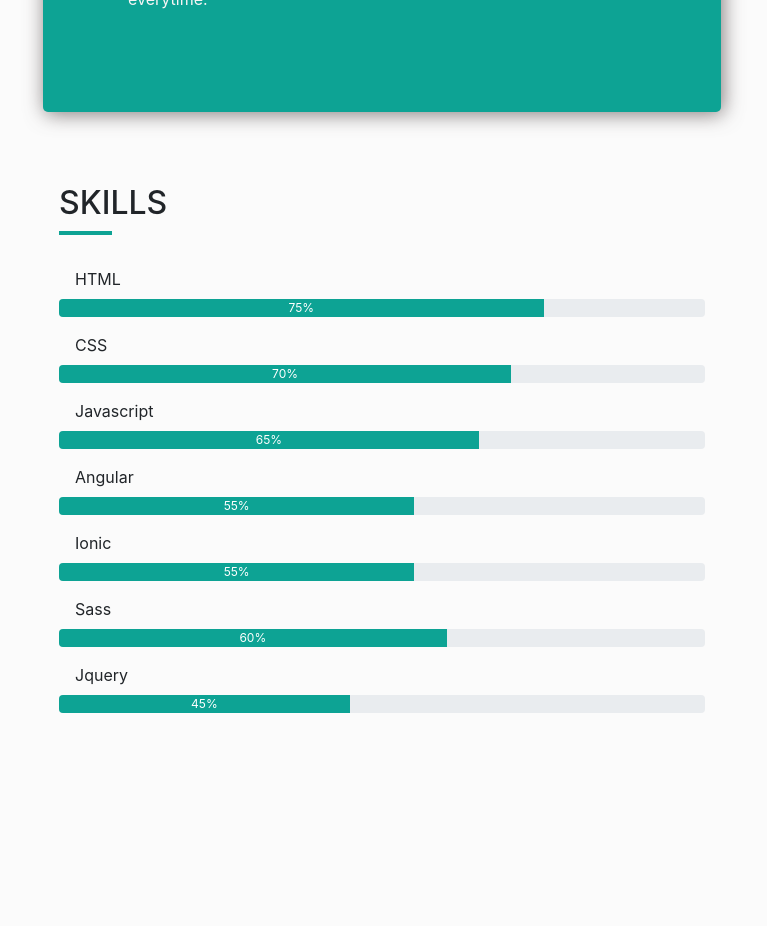
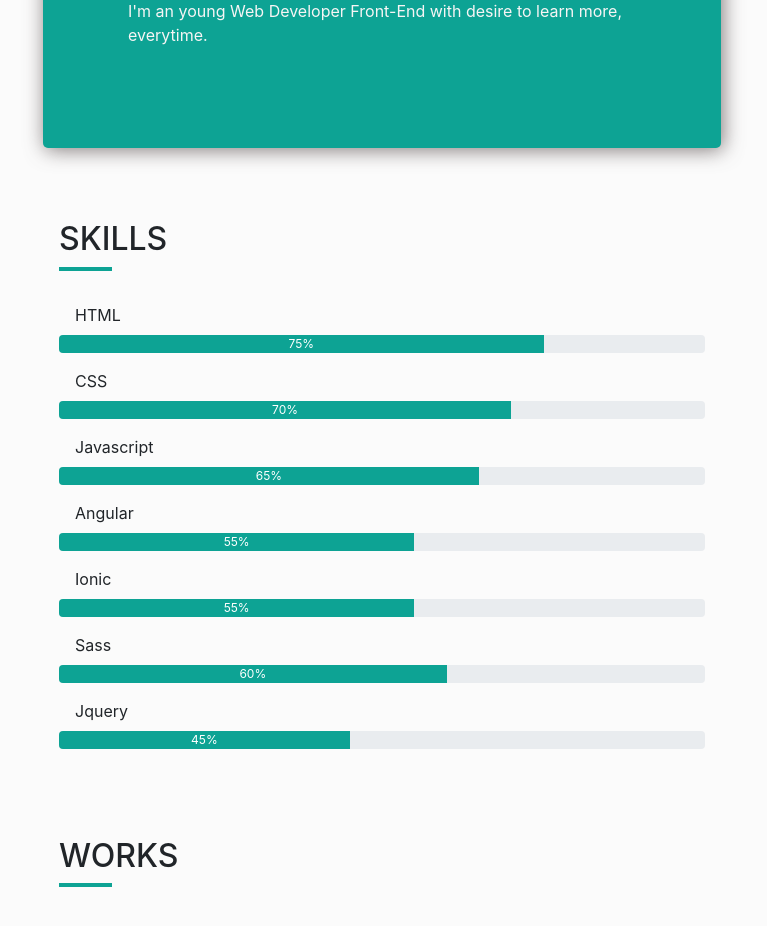
Before and after one commit to Brenont/brenont.github.io, an Angular app in the folder brenont/: page / in a window 1280 px wide. Shown: the part 440-1366 px from the top of the page, without its empty margins (258-1025 px from the left). Before the commit the page ends 1217 px from the top, so only its background shows below. Built offline with nearby package versions, Linux system fonts and the light colour scheme.

Commit message:
db local

```diff
--- a/brenont/src/app/components/me/me.component.html
+++ b/brenont/src/app/components/me/me.component.html
@@ -1,22 +1,17 @@
 <section class="pt-4 pb-5">
 <div class="container shadow-bx" on-mouseover="cardHover=true" (mouseleave)="cardHover=false" [ngClass]="{'container-hover': cardHover}">
   <div class="title-area pl-3">
-    <h2>ABOUT ME</h2>
+    <h2 class="title">{{date.title}}</h2>
     <div class="title-border"></div>
   </div>
   <!-- <h1>Breno Nunes</h1> -->
   <div class="card pt-3">
     <img src="../../../assets/img/me.jpg" class="card-img-top shadow-bx" alt="Breno Nunes">
     <div class="card-body">
-      <h5 class="card-title">Breno Nunes</h5>
-      <p class="card-text">I'm an young Web Developer Front-End with desire to learn more, everytime.</p>
+      <h5 class="card-title">{{date.myName}}</h5>
+      <p class="card-text" *ngFor="let intro of date.intros">{{intro}}</p>
       <div class="text-hided" [ngClass]="{'card-text-hover': cardHover}">
-        <p class="card-text">Lorem ipsum, dolor sit amet consectetur adipisicing elit. Nesciunt, illum nobis voluptas
-          earum cumque illo cum rem ab? Doloremque rerum voluptatum fugit saepe soluta laborum. Commodi beatae
-          voluptates eum in.</p>
-        <p class="card-text">Lorem ipsum, dolor sit amet consectetur adipisicing elit. Nesciunt, illum nobis voluptas
-          earum cumque illo cum rem ab? Doloremque rerum voluptatum fugit saepe soluta laborum. Commodi beatae
-          voluptates eum in.</p>
+        <p class="card-text" *ngFor="let textExtra of date.textsExtra">{{textExtra}}</p>
       </div>
     </div>
   </div>
--- a/brenont/src/app/components/me/me.component.scss
+++ b/brenont/src/app/components/me/me.component.scss
@@ -58,6 +58,6 @@
     }
   }
   .container-hover {
-    padding: 1.2rem;
+    padding: 1rem;
   }
 }
--- a/brenont/src/app/components/me/me.component.ts
+++ b/brenont/src/app/components/me/me.component.ts
@@ -1,4 +1,5 @@
 import { Component, OnInit } from '@angular/core';
+import { DATE } from "../../../theme/db.js"
 
 @Component({
   selector: 'app-me',
@@ -6,6 +7,7 @@ import { Component, OnInit } from '@angular/core';
   styleUrls: ['./me.component.scss']
 })
 export class MeComponent implements OnInit {
+  public date = DATE.sections.aboutMe;
 
   public cardHover = false;
 
--- a/brenont/src/app/components/navbar/navbar.component.html
+++ b/brenont/src/app/components/navbar/navbar.component.html
@@ -1,3 +1 @@
-<p>
-  navbar works!
-</p>
+<nav class="mb-3" style="background-color: #000; height: 60px; width: 100%;"></nav>
--- a/brenont/src/app/components/skills/skills.component.html
+++ b/brenont/src/app/components/skills/skills.component.html
@@ -1,6 +1,6 @@
 <section class="pt-4 pb-5">
-  <div class="pb-3 pl-3">
-    <h2>SKILLS</h2>
+  <div class="title-area pb-3 pl-3">
+    <h2 class="title">{{date.title}}</h2>
     <div class="title-border"></div>
   </div>
 
--- a/brenont/src/app/components/skills/skills.component.ts
+++ b/brenont/src/app/components/skills/skills.component.ts
@@ -1,4 +1,5 @@
 import { Component, OnInit } from "@angular/core";
+import { DATE } from "../../../theme/db.js"
 
 @Component({
   selector: "app-skills",
@@ -6,39 +7,11 @@ import { Component, OnInit } from "@angular/core";
   styleUrls: ["./skills.component.scss"]
 })
 export class SkillsComponent implements OnInit {
+  public date = DATE.sections.skills;
   public skills: Array<any>;
 
   constructor() {
-    this.skills = [
-      {
-        name: "HTML",
-        value: "75%"
-      },
-      {
-        name: "CSS",
-        value: "70%"
-      },
-      {
-        name: "Javascript",
-        value: "65%"
-      },
-      {
-        name: "Angular",
-        value: "55%"
-      },
-      {
-        name: "Ionic",
-        value: "55%"
-      },
-      {
-        name: "Sass",
-        value: "60%"
-      },
-      {
-        name: "Jquery",
-        value: "45%"
-      },
-    ];
+    this.skills = this.date.skillsArr;
   }
 
   ngOnInit() {}
--- a/brenont/src/app/components/works/works.component.html
+++ b/brenont/src/app/components/works/works.component.html
@@ -1,3 +1,6 @@
-<p>
-  works works!
-</p>
+<section class="pt-4 pb-5">
+  <div class="title-area pb-3 pl-3">
+    <h2 class="title">{{date.title}}</h2>
+    <div class="title-border"></div>
+  </div>
+</section>
--- a/brenont/src/app/components/works/works.component.ts
+++ b/brenont/src/app/components/works/works.component.ts
@@ -1,4 +1,5 @@
 import { Component, OnInit } from '@angular/core';
+import { DATE } from "../../../theme/db.js";
 
 @Component({
   selector: 'app-works',
@@ -7,6 +8,8 @@ import { Component, OnInit } from '@angular/core';
 })
 export class WorksComponent implements OnInit {
 
+  public date = DATE.sections.works;
+
   constructor() { }
 
   ngOnInit() {
--- a/brenont/src/app/containers/home/home.component.html
+++ b/brenont/src/app/containers/home/home.component.html
@@ -1,2 +1,3 @@
 <app-me></app-me>
 <app-skills></app-skills>
+<app-works></app-works>
--- a/brenont/src/styles.scss
+++ b/brenont/src/styles.scss
@@ -22,6 +22,10 @@ body{
   box-shadow: #5f5656c7 2px 2px 20px;
 }
 
+.title-area{
+  .title{
+    text-transform: uppercase;
+  }
   .title-border{
     width: 8%;
     min-width: 30px;
@@ -29,3 +33,4 @@ body{
     height: 4px;
     background-color: #0da394;
   }
+}
--- /dev/null
+++ b/brenont/src/theme/db.js
@@ -0,0 +1,48 @@
+export const DATE = {
+  sections: {
+    aboutMe: {
+      title: "About me",
+      myName: "Breno Nunes",
+      intros : ["I'm an young Web Developer Front-End with desire to learn more, everytime."],
+      textsExtra: ["Lorem ipsum, dolor sit amet consectetur adipisicing elit. Nesciunt, illum nobis volupta earum cumque illo cum rem ab Doloremque rerum voluptatum fug saepe soluta laborum. Commodi beatae voluptates eum in.", "Lorem ipsum, dolor sit amet consectetur adipisicing elit. Nesciunt, illum nobis volupta earum cumque illo cum rem ab Doloremque rerum voluptatum fug saepe soluta laborum. Commodi beatae voluptates eum in."],
+      mobileBttText: "Read more"
+    },
+    skills: {
+      title: "Skills",
+      skillsArr: [
+        {
+          name: "HTML",
+          value: "75%"
+        },
+        {
+          name: "CSS",
+          value: "70%"
+        },
+        {
+          name: "Javascript",
+          value: "65%"
+        },
+        {
+          name: "Angular",
+          value: "55%"
+        },
+        {
+          name: "Ionic",
+          value: "55%"
+        },
+        {
+          name: "Sass",
+          value: "60%"
+        },
+        {
+          name: "Jquery",
+          value: "45%"
+        },
+      ]
+    },
+    works: {
+      title: "Works",
+    }
+  }
+
+}
```
Also changed, not shown: brenont/src/theme/pt.js (deleted). Lines whose indentation alone changed are shown as unchanged.
